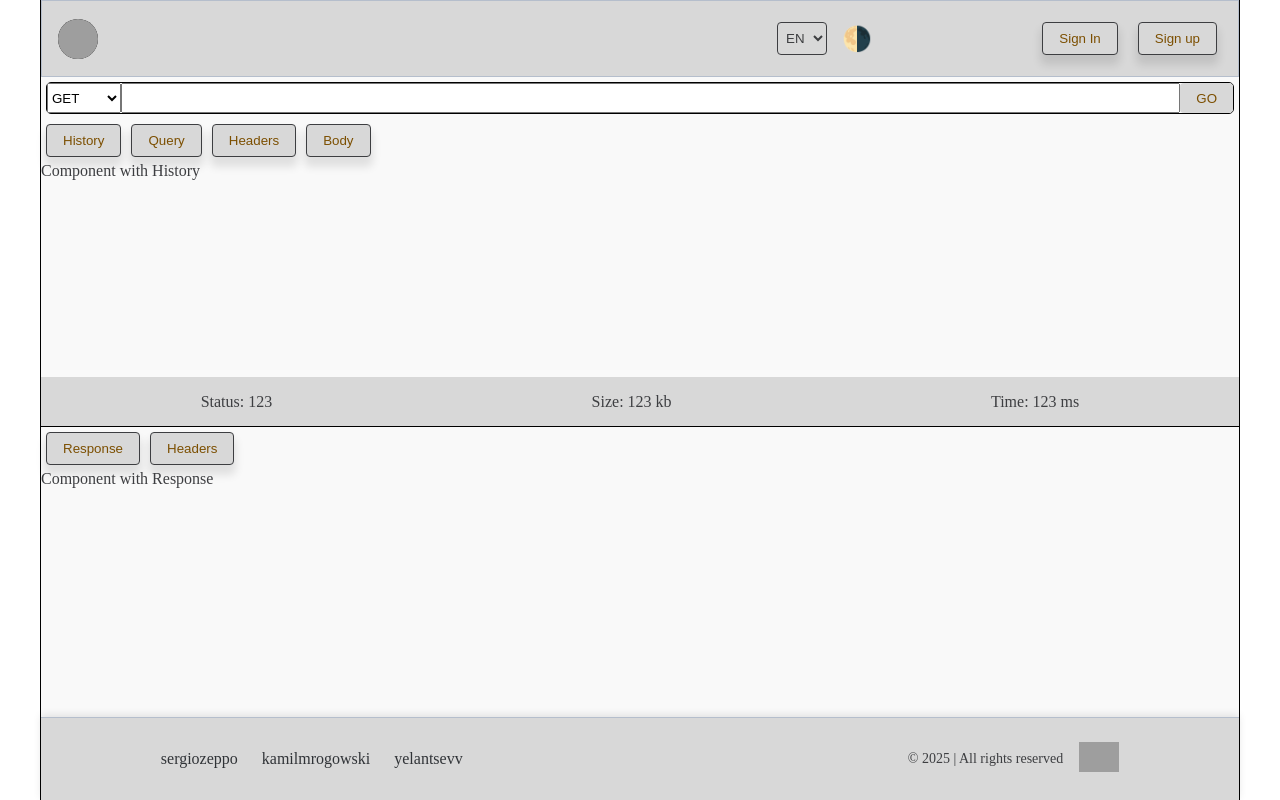
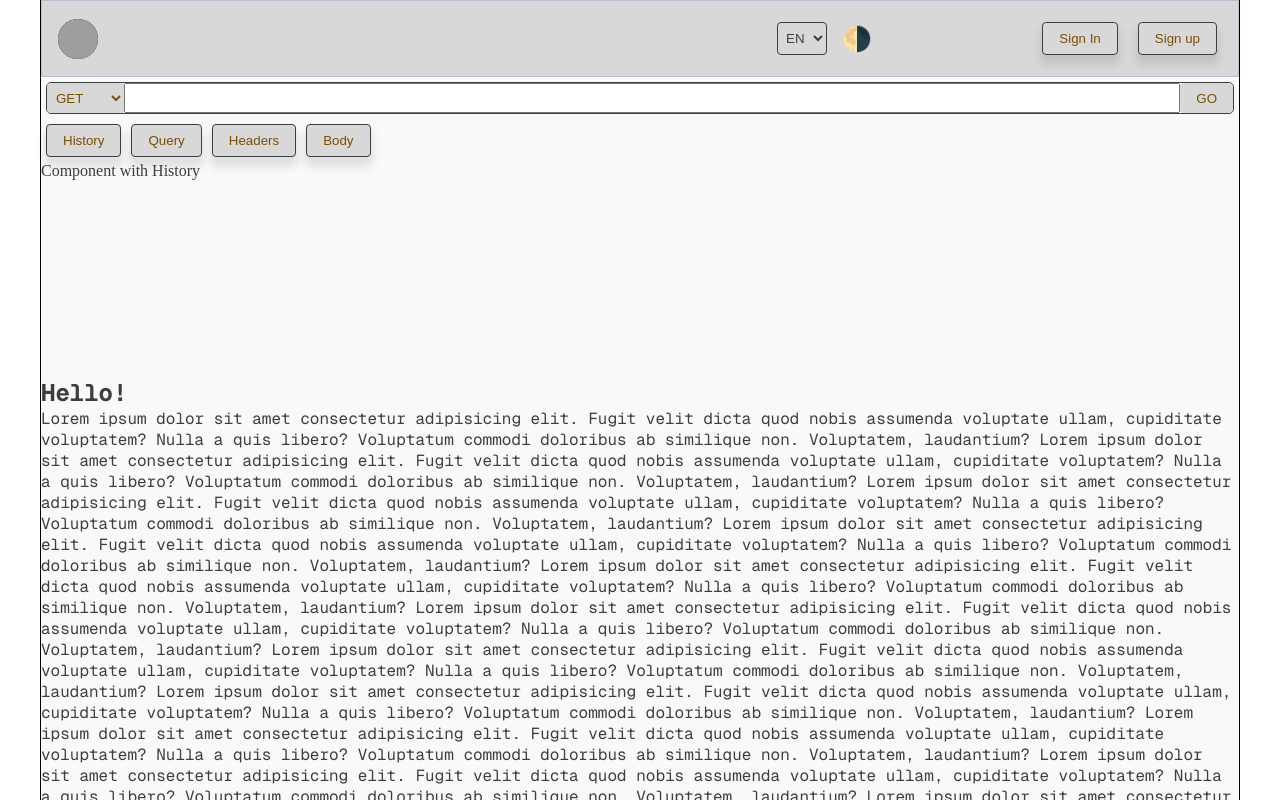
Before and after one commit to sergiozeppo/rest-client-app, a Next.js app: page /en in a window 1280 px wide. Shown: the top 800 px of the page. Built offline with nearby package versions, Linux system fonts and the light colour scheme; grey boxes are pictures that could not be loaded.

Commit message:
SelectMethod

```diff
--- /dev/null
+++ b/src/Store/useUrlStore.ts
@@ -0,0 +1,38 @@
+import { create } from 'zustand';
+import { devtools } from 'zustand/middleware';
+
+type Params = Record<string, string>;
+
+type Url = {
+  method: string;
+  locale: string;
+  urlBase: string;
+  params: Params;
+  query: Params;
+  // eslint-disable-next-line
+  setParams: (params: Params) => void;
+  // eslint-disable-next-line
+  setQuery: (query: Params) => void;
+};
+
+export const useUrl = create<Url>()(
+  devtools(
+    (set) => ({
+      method: '',
+      locale: '',
+      urlBase: '',
+      params: {},
+      query: {},
+      setParams: (params) => {
+        set((state) => ({
+          locale: params.locale || 'en',
+          params: params || {},
+          method: params?.method.toUpperCase() || 'GET',
+          urlBase: `/${params?.method || state.method}/${params.url || ''}`,
+        }));
+      },
+      setQuery: (query) => set({ query }),
+    }),
+    { name: 'useUrl' }
+  )
+);
--- /dev/null
+++ b/src/app/[locale]/[method]/[url]/page.tsx
@@ -0,0 +1,3 @@
+export default function Page() {
+  return null;
+}
--- /dev/null
+++ b/src/app/[locale]/[method]/page.tsx
@@ -0,0 +1,3 @@
+export default function Page() {
+  return null;
+}
--- a/src/app/[locale]/layout.tsx
+++ b/src/app/[locale]/layout.tsx
@@ -3,7 +3,7 @@
 import { NextIntlClientProvider, hasLocale } from 'next-intl';
 import { notFound } from 'next/navigation';
 import { routing } from '@/i18n/routing';
-// import { ReactNode } from 'react';
+import { ReactNode } from 'react';
 import './globals.css';
 import styles from './App.module.scss';
 import {
@@ -30,10 +30,10 @@
 };
 
 export default async function LocaleLayout({
-  // children,
+  children,
   params,
 }: {
-  // children: ReactNode;
+  children: ReactNode;
   params: Promise<{ locale: string }>;
 }) {
   const { locale } = await params;
@@ -48,8 +48,8 @@
           <div className={styles.app}>
             <Header />
             <Query />
+            {children}
             <Response />
-            {/* {children} */}
             <Footer />
           </div>
         </NextIntlClientProvider>
--- a/src/components/Query/Query.module.scss
+++ b/src/components/Query/Query.module.scss
@@ -9,12 +9,16 @@
   justify-content: space-between;
   height: 2rem;
   width: calc(100% - 10px);
-  border: 1px solid black;
+  border: 1px solid var(--color-text);
   border-radius: 5px;
   margin: 5px;
+  overflow: hidden;
 
   & > input {
+    padding-left: 5px;
     flex-grow: 1;
+    outline: none;
+    font-size: 1.1rem;
   }
 }
 
--- a/src/components/Query/Query.tsx
+++ b/src/components/Query/Query.tsx
@@ -1,8 +1,8 @@
 'use client';
 import { useState } from 'react';
-import s from './Query.module.scss';
+import styles from './Query.module.scss';
+import { SelectMethod } from '@/components';
 
-const methods = ['GET', 'POST', 'PUT', 'DELETE'];
 const views = {
   History: <p>Component with History</p>,
   Query: <p>Component with Query</p>,
@@ -14,19 +14,13 @@
   const [show, setShow] = useState<keyof typeof views>('History');
 
   return (
-    <div className={s.container}>
-      <div className={s.query}>
-        <select name="method">
-          {methods.map((method) => (
-            <option key={method} value={method}>
-              {method}
-            </option>
-          ))}
-        </select>
-        <input name="query" className={s.input} type="text" />
-        <button className={s.btn}>GO</button>
+    <div className={styles.container}>
+      <div className={styles.query}>
+        <SelectMethod />
+        <input name="query" className={styles.input} type="text" />
+        <button className={styles.btn}>GO</button>
       </div>
-      <div className={s.body}>
+      <div className={styles.body}>
         {Object.keys(views).map((key) => (
           <button key={key} onClick={() => setShow(key as keyof typeof views)}>
             {key}
--- /dev/null
+++ b/src/components/SelectMethod/SelectMethod.module.scss
@@ -0,0 +1,7 @@
+.select {
+  background-color: var(--color-bg);
+  color: var(--color-text-btn);
+  border: none;
+  padding-left: 5px;
+  transition: all 0.2s ease-in-out;
+}
--- /dev/null
+++ b/src/components/SelectMethod/SelectMethod.tsx
@@ -0,0 +1,39 @@
+'use client';
+import { ChangeEvent, useTransition } from 'react';
+import styles from './SelectMethod.module.scss';
+import { useRouter } from '@/i18n/navigation';
+import { useUrl } from '@/Store/useUrlStore';
+
+const methods = ['GET', 'POST', 'PUT', 'DELETE'];
+
+export default function SelectMethod() {
+  const [isPending, startTransition] = useTransition();
+  const router = useRouter();
+  const { query, params, method } = useUrl();
+
+  function handleSelect(e: ChangeEvent<HTMLSelectElement>) {
+    const method = e.target.value;
+    startTransition(() => {
+      router.replace({
+        pathname: `/${method.toLowerCase()}/${params.url || ''}`,
+        query,
+      });
+    });
+  }
+
+  return (
+    <select
+      className={styles.select}
+      name="method"
+      value={method}
+      disabled={isPending}
+      onChange={handleSelect}
+    >
+      {methods.map((method) => (
+        <option key={method} value={method}>
+          {method}
+        </option>
+      ))}
+    </select>
+  );
+}
--- a/src/components/index.ts
+++ b/src/components/index.ts
@@ -4,3 +4,4 @@
 export { default as ThemeSwitcher } from './ThemeSwitcher/ThemeSwitcher';
 export { default as Query } from './Query/Query';
 export { default as Response } from './Response/Response';
+export { default as SelectMethod } from './SelectMethod/SelectMethod';
```
Also changed, not shown: src/app/[locale]/[method]/layout.tsx (added, +23 -0 lines).
